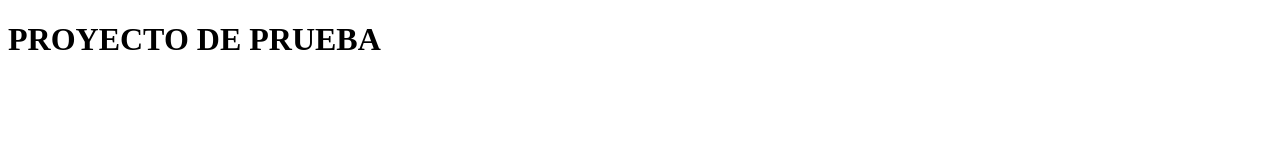
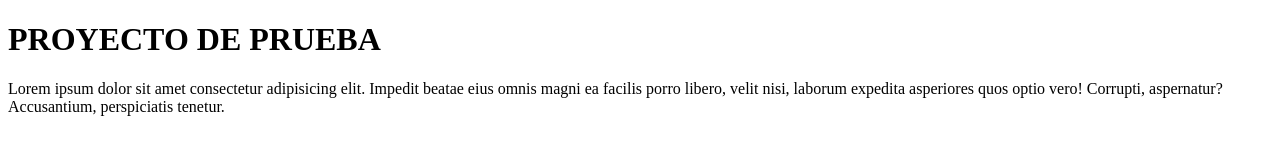
Before and after one commit to DanielCasti04/pruebaderepositorio, a plain HTML site: page index.html in a window 1280 px wide. Drawn offline with Linux system fonts and the light colour scheme.

Commit message:
añandiendo lorem

```diff
--- a/index.html
+++ b/index.html
@@ -9,5 +9,6 @@
     <H1>PROYECTO DE PRUEBA
 
     </H1>
+    <p>Lorem ipsum dolor sit amet consectetur adipisicing elit. Impedit beatae eius omnis magni ea facilis porro libero, velit nisi, laborum expedita asperiores quos optio vero! Corrupti, aspernatur? Accusantium, perspiciatis tenetur.</p>
 </body>
 </html>
```
